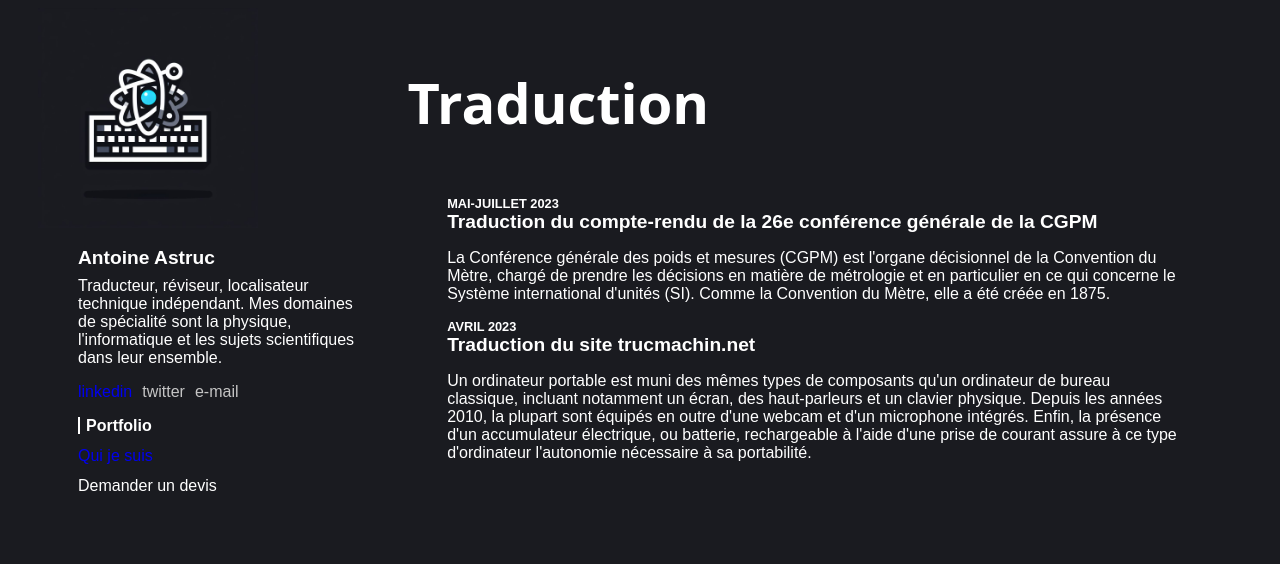
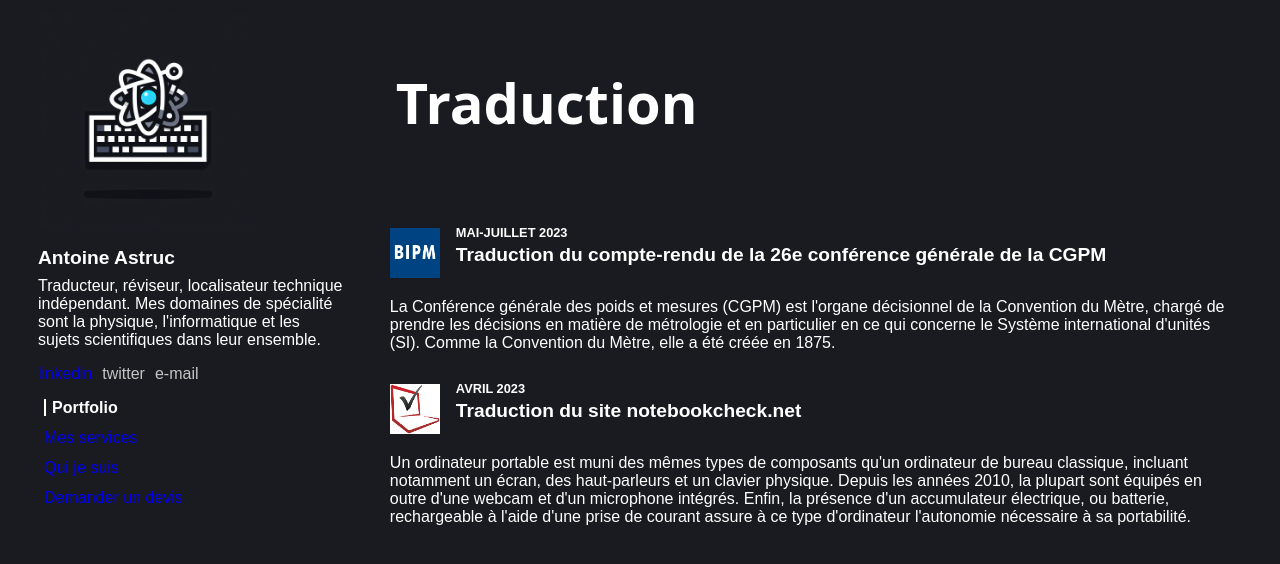
Before and after one commit to Antoine4577/Antoine4577.github.io, a plain HTML site: page index.html in a window 1280 px wide. Drawn offline with Linux system fonts and the light colour scheme.

Commit message:
Addition des nouvelles pages

```diff
--- a/index.html
+++ b/index.html
@@ -9,7 +9,7 @@
     <div class="table">
     <header>
       <div class="bandeau">
-        <img src="contenu/fav.jpg" alt="logoatt">
+        <img class="logo" src="contenu/fav.jpg" alt="logoatt">
           <p class="antoine">Antoine Astruc</p>
         <p class="present">Traducteur, réviseur, localisateur technique indépendant. Mes domaines de spécialité sont la physique, l'informatique et les sujets scientifiques dans leur ensemble.</p>
           <div class="reseaux">
@@ -19,24 +19,37 @@
           </div>
           <div class="onglets">
             <p class="onglet"><span class="ongletactuel">Portfolio</span></p>
+            <p class="onglet"><a href="services.html">Mes services</a></p>
             <p class="onglet"><a href="me.html">Qui je suis</a></p>
-            <p class="onglet">Demander un devis</p>
+            <p class="onglet"><a href="contact.html">Demander un devis</a></p>
           </div>
         </div>
     </header>
       <main>
         <div class="corps">
           <p class="nomsite"> Traduction</p>
-          <section>
-            <p class="dates">MAI-JUILLET 2023</p>
-            <p class="titre">Traduction du compte-rendu de la 26e conférence générale de la CGPM </p>
+        <div class="portfolio">
+        <section>
+            <div class="titrimage">
+              <img class="macaron" src="contenu/bipm.png" alt="logobipm">
+              <div class="titredate">
+                <p class="dates">MAI-JUILLET 2023</p>
+                <p class="titre">Traduction du compte-rendu de la 26e conférence générale de la CGPM </p>
+              </div>
+            </div>
             <p class="descrip">La Conférence générale des poids et mesures (CGPM) est l'organe décisionnel de la Convention du Mètre, chargé de prendre les décisions en matière de métrologie et en particulier en ce qui concerne le Système international d'unités (SI). Comme la Convention du Mètre, elle a été créée en 1875. </p>
           </section>
           <section>
-            <p class="dates">AVRIL 2023</p>
-            <p class="titre">Traduction du site trucmachin.net</p>
+            <div class="titrimage">
+              <img class="macaron" src="contenu/notebook.png" alt="logonbc">
+                <div class="titredate">
+                  <p class="dates">AVRIL 2023</p>
+                  <p class="titre">Traduction du site notebookcheck.net</p>
+                </div>
+            </div>
             <p class="descrip">Un ordinateur portable est muni des mêmes types de composants qu'un ordinateur de bureau classique, incluant notamment un écran, des haut-parleurs et un clavier physique. Depuis les années 2010, la plupart sont équipés en outre d'une webcam et d'un microphone intégrés. Enfin, la présence d'un accumulateur électrique, ou batterie, rechargeable à l'aide d'une prise de courant assure à ce type d'ordinateur l'autonomie nécessaire à sa portabilité. </p>
         </section>
+        </div>
         </div>
       </main>
     </div>
--- a/style.css
+++ b/style.css
@@ -8,7 +8,6 @@ body
     color: white;
     font-size: 1.2em;
     font-weight: 600;
-    margin-left: 70px;
     margin-bottom: 8px;
 }
 .dates
@@ -17,17 +16,16 @@ body
     font-weight: 600;
     font-size: 0.8em;
     color:white;
-    width: 80%;
-    margin: auto;
+    margin-bottom: 2px;
 }
 .descrip
 {
     font-family: Arial, Helvetica, sans-serif;
     font-size: 1em;
     color:white;
-    width: 80%;
     margin: auto;
-    padding: 16px;
+    padding-left: 16px;
+    margin-top: 4px;
 }
 .titre
 {
@@ -35,20 +33,19 @@ body
     font-weight: 700;
     font-size: 1.2em;
     color:white;
-    width: 80%;
-    margin: auto;
+    margin-top: 2px;
+    margin-bottom: 4px;
 }
 
-img
+.logo
 {
     max-width: 220px;
     height: auto;
-    margin-left: 30px;
 }
 .bandeau {
     display: flex;
     flex-direction: column;
-
+    margin-left: 30px;
 }
 .present
 {
@@ -56,7 +53,6 @@ img
     font-size: 1em;
     color:white;
     margin: auto;
-    margin-left: 70px;
 }
 .table
 {
@@ -65,7 +61,6 @@ img
 .reseaux
 {
     display: flex;
-    margin-left: 70px;
 }
 .reseau
 {
@@ -92,6 +87,8 @@ a:hover
 {
     display: flex;
     flex-direction: column;
+    margin-right: 30px;
+
 }
 .nomsite
 {
@@ -110,10 +107,14 @@ a:hover
 .onglet
 {
     color: white;
-    margin-left: 70px;
     font-family: Arial, Helvetica, sans-serif;
     margin-top: 0px;
     margin-bottom: 12px;
+    padding-left: 6px;
+}
+.onglet:hover
+{
+    border-left: 2px white solid;
 }
 .ongletactuel
 {
@@ -126,3 +127,23 @@ a:hover
 {
     border: 1px white solid;
 }
+.titrimage
+{
+    display:flex;
+    margin-top:16px;
+}
+.macaron
+{
+    max-width: 50px;
+    height: 50px;
+    padding: 16px;
+}
+.titredate
+{
+    display: flex;
+    flex-direction: column;
+}
+.portfolio
+{
+    margin-left: 30px;
+}
```
Also changed, not shown: me.html (+3 -12 lines), contact.html (added), contenu/bipm.png (added), contenu/notebook.png (added), services.html (added).
